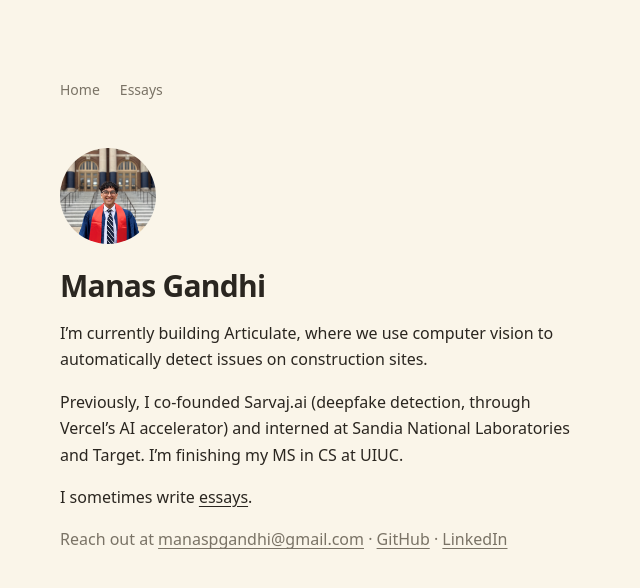
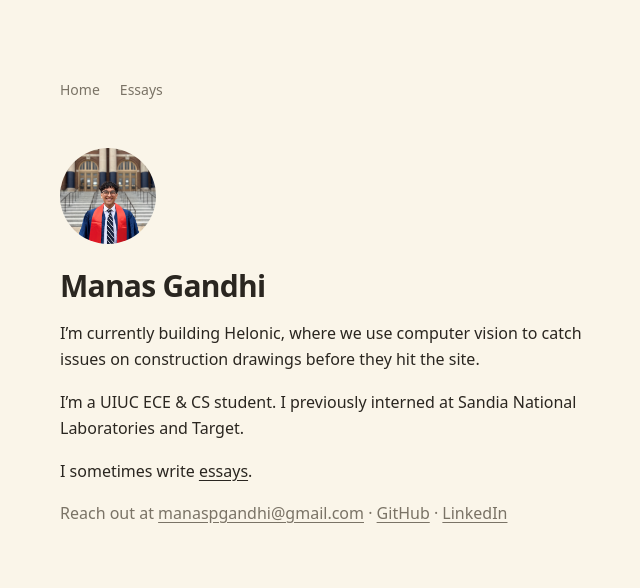
Before and after one commit to manaspgandhi/personal-website, a Next.js app: page / in a window 1280 px wide. Shown: the top 588 px of the page, without its empty margins (316-956 px from the left). Built offline with nearby package versions, Linux system fonts and the light colour scheme.

Commit message:
changed wording

```diff
--- a/src/app/page.tsx
+++ b/src/app/page.tsx
@@ -18,11 +18,10 @@ export default function Home() {
       </h1>
 
       <div className="space-y-4">
-        <p>I&rsquo;m currently building Articulate, where we use computer vision to automatically detect issues on construction sites.</p>
+        <p>I&rsquo;m currently building Helonic, where we use computer vision to catch issues on construction drawings before they hit the site.</p>
         <p>
-          Previously, I co-founded Sarvaj.ai (deepfake detection, through
-          Vercel&rsquo;s AI accelerator) and interned at Sandia National
-          Laboratories and Target. I&rsquo;m finishing my MS in CS at UIUC.
+          I&rsquo;m a UIUC ECE & CS student. I previously interned at Sandia National
+          Laboratories and Target.
         </p>
         <p>
           I sometimes write <Link href="/essays" className="underline">essays</Link>.
```
